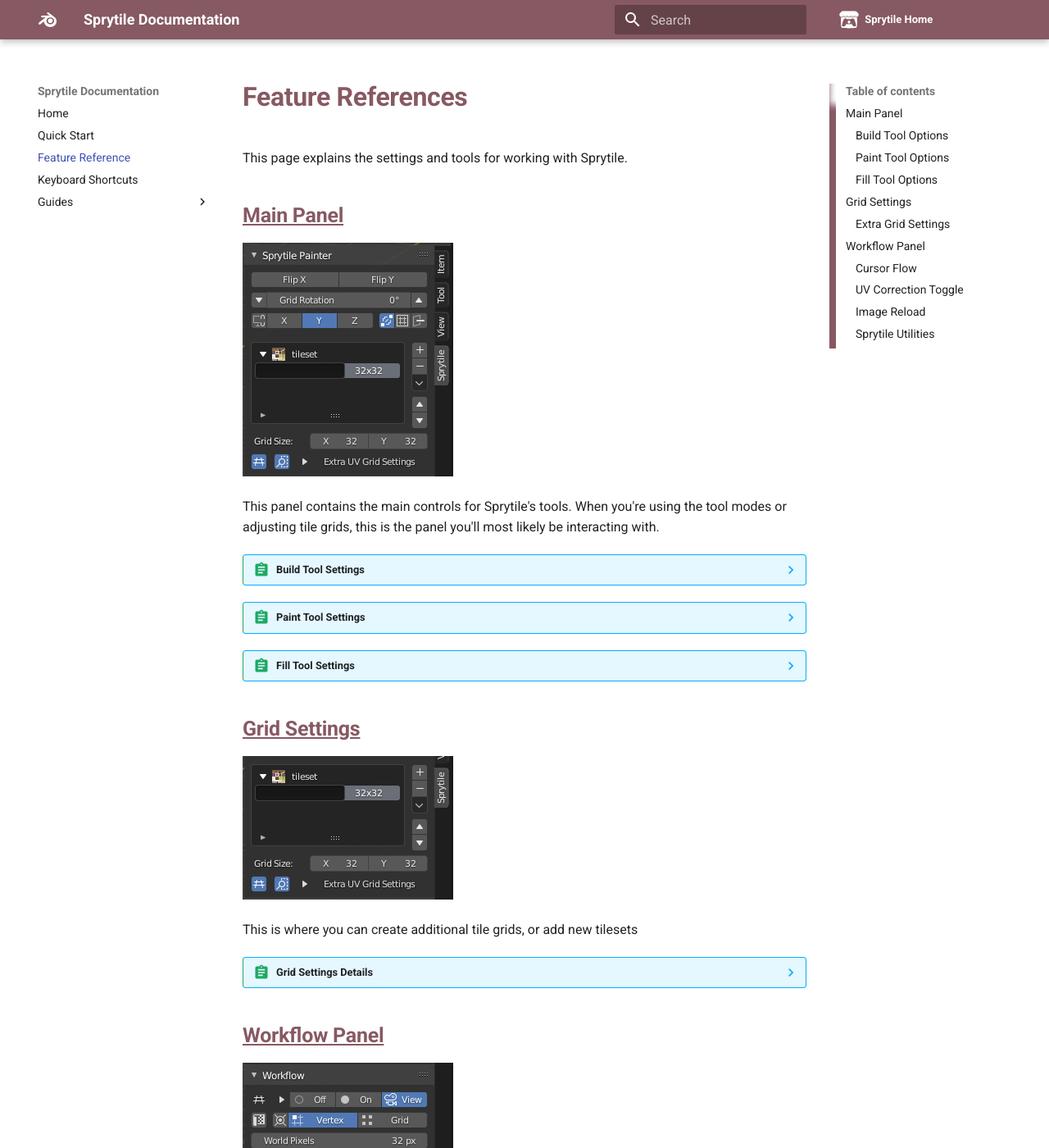
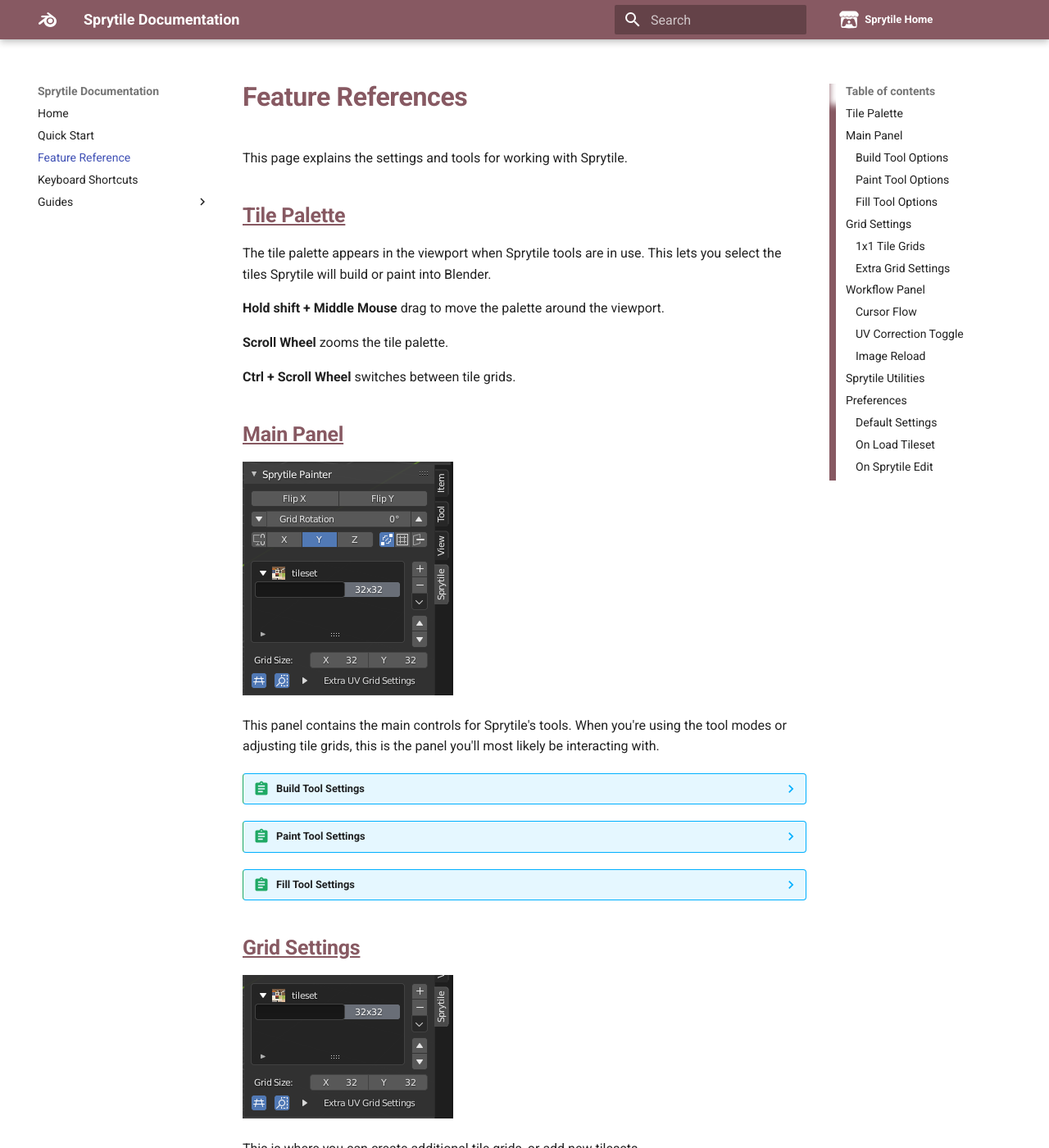
Before and after one commit to Sprytile/SprytileDocs, an MkDocs documentation site: the page built from docs/feature-reference.md, in a window 1280 px wide and 1400 px high. Shown: the whole window at 82% size. Built offline with MkDocs 1.6.1 and Material for MkDocs 9.7.7, drawn with Linux system fonts in a browser that asks for light colours; some of the changed text lies outside the part shown.

Commit message:
Expanding feature reference page

```diff
--- a/docs/feature-reference.md
+++ b/docs/feature-reference.md
@@ -1,6 +1,16 @@
 # Feature References
 
 This page explains the settings and tools for working with Sprytile.
+
+## Tile Palette
+
+The tile palette appears in the viewport when Sprytile tools are in use. This lets you select the tiles Sprytile will build or paint into Blender.
+
+**Hold shift + Middle Mouse** drag to move the palette around the viewport.
+
+**Scroll Wheel** zooms the tile palette.
+
+**Ctrl + Scroll Wheel** switches between tile grids.
 
 ## Main Panel
 
@@ -58,6 +68,12 @@
 ![Grid Settings](img/panel-grid-settings.png)
 
 This is where you can create additional tile grids, or add new tilesets
+
+??? abstract "Special Grid Types"
+
+    ### 1x1 Tile Grids
+
+    Creating a 1x1 tile grid allows the most flexibility when using Sprytile, allowing you to freely select any part of your texture for use with Sprytile's tools.
 
 ??? abstract "Grid Settings Details"
 
@@ -121,14 +137,60 @@
 
     Pressing the `Reload All Images` will reload all images that are used by your scene, allowing you to quickly refresh textures after editing them in an external program. Toggling on `Auto` will automatically refresh the textures every second.
 
-    ### Sprytile Utilities
+## Sprytile Utilities
 
-    This menu contains some tools that might be useful.
+
+![Sprytile Utilities Menu](img/Sprytile_Utils.png)
+
+
+This menu contains some helpful tools for Sprytile's workflow. This is available in Sprytile's panel under Object and Edit mode.
+
+??? abstract "Utility Details"
+
+    **Reset Sprytile** - If Sprytile breaks, it might be necessary to use this.
+
+    **Floor Grid To Pixels** - Set Blender's grid subdivision to the world pixel density, useful for making Blender's incremental snap to one pixel.
+
+    **Setup Pixel Texture** - Give textures the crunchy pixel art look.
+
+    **Setup Pixel VIewport** - Blender's default viewport renderer has a slight color tint, for a more cinematic look. If you're only going to do shadeless rendering, this will remove the tint.
+
+    **Set Material to Shadeless** - Convert a material to a shadeless look node network, for pixel art styles. Sprytile uses this when loading tilesets.
+
+    **New Shadeless Material** - Create a new shadeless material
 
     **Make Double Sided** - If your model will be used in a context where a double sided material is not possible or will not be used, this will duplicate and flip the normals of selected faces.
 
     Recommended only as a finishing step, because it can make editing your model unweildy.
 
-    **Reset Sprytile** - If Sprytile breaks, it might be necessary to use this.
+    **Remove Sprytile Data** - Remove any Sprytile data from your blend file, in case tools are not compatible with the data.
 
-    **Remove Sprytile Data** - Remove any Sprytile data from your blend file, in case tools are not compatible with the data.
+## Preferences
+
+Sprytile's prefrences can be accessed through Blender's `Preferences>Add-ons` window, and searching for Sprytile.
+
+![Enable Addon](img/enable-addon.png)
+
+??? abstract "Preference Details"
+
+    ### Default Settings
+
+    These are settings Sprytile will use when starting a new scene.
+
+    **Pixel Density** - Number of pixels per Blender unit
+
+    **Grid Size** - Default tilegrid size
+
+    **Subpixel Padding** - The [pad offset value](#extra-grid-settings) to use, for helping with tile bleeding in engine.
+
+    ### On Load Tileset
+
+    Sprytile will run these utilities when a tileset is loaded.
+
+    **Automatically Setup Grid** - Change Blender grid subdivisions to follow world pixel density.
+
+    **Automatically Setup Pixel Viewport** - Blender's default viewport renderer has a slight color tint, for a more cinematic look. If you're only going to do shadeless rendering, this will remove the tint.
+
+    ### On Sprytile Edit
+
+    **Automatically swich viewport to Material Preview mode** - automatically change Blender's viewport to show material, so that the texture shows.
```
Also changed, not shown: docs/img/Sprytile_Utils.png (added).
